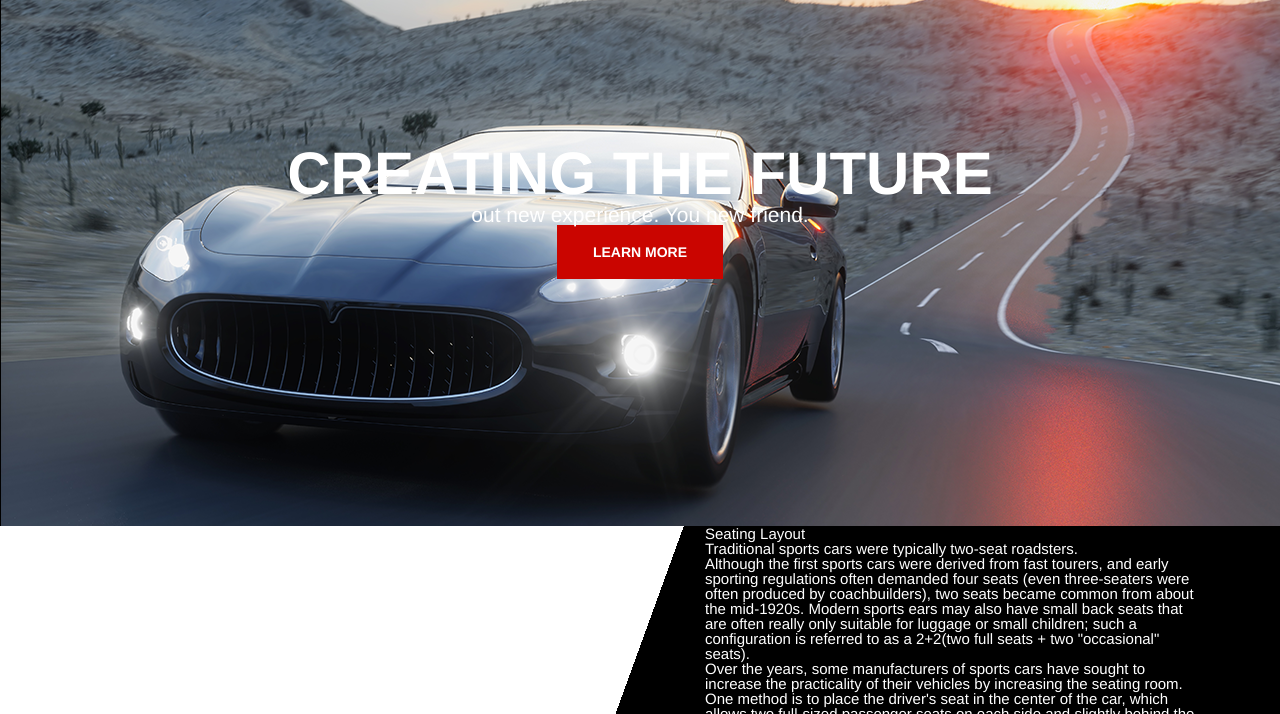
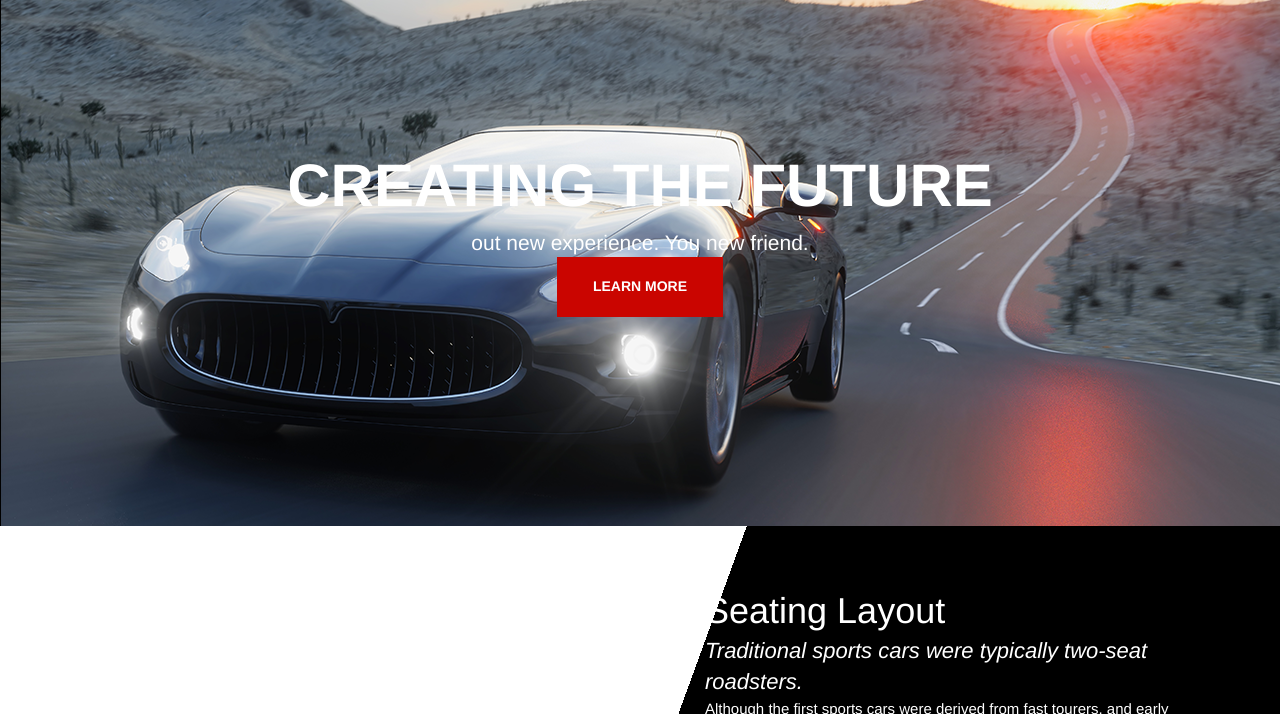
Before and after one commit to henry88lay/result-oriented-web-developer, a plain HTML site: page Projects/Exotic Car/index.html in a window 1280 px wide. Shown: the part 86-800 px from the top of the page. Drawn offline with Linux system fonts and the light colour scheme.

Commit message:
added h2 quote and text styling

```diff
--- a/Projects/Exotic Car/css/styles.css
+++ b/Projects/Exotic Car/css/styles.css
@@ -53,6 +53,7 @@ body{
     color: #fff;
     font-family: "Helvetica Neue", Arial, sans-serif;
     font-size: 15px;
+    line-height: 1.4;
 }
 
 .wrapper{
@@ -155,6 +156,7 @@ article{
     width: 50%;
     float: left;
     box-sizing: border-box;
+    padding-top: 60px;
 }
 
 article:first-of-type{
@@ -164,3 +166,19 @@ article:first-of-type{
 article:last-of-type{
     padding-left: 65px;
 }
+
+h2{
+    font-size: 36px;
+    font-weight: 300;
+}
+
+.quote{
+    font-size: 22px;
+    font-style: italic;
+    font-weight: 300;
+}
+
+.text{
+    font-weight: 300;
+    margin-bottom: 60px;
+}
```
Also changed, not shown: Projects/Exotic Car/index.html (indentation only).
